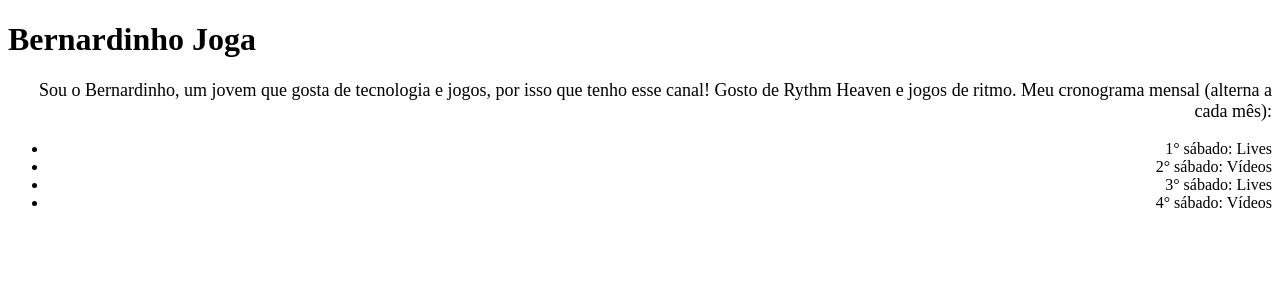
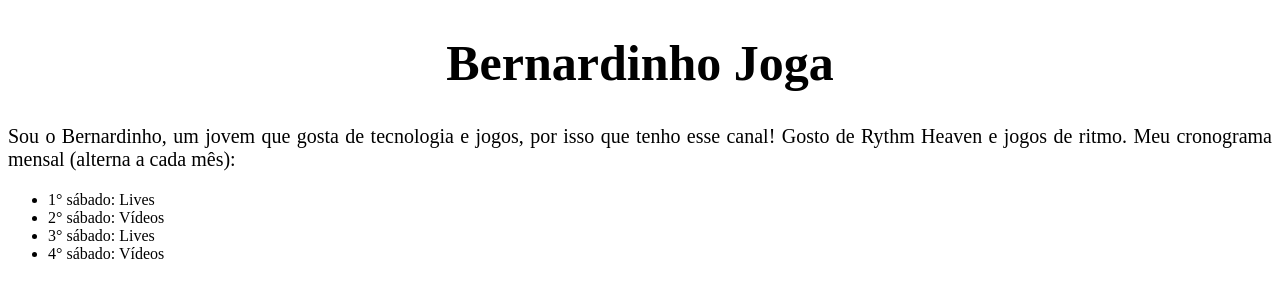
Before and after one commit to BernardinhoJoga/Site-do-canal, a plain HTML site: page index.html in a window 1280 px wide. Drawn offline with Linux system fonts and the light colour scheme.

Commit message:
Mudei o nome dos arquivos e mudei o estilo do site. Coloque uma fonte que gosto e a fonte do canal. Mudei a cor do texto.

```diff
--- a/estilo.css
+++ /dev/null
@@ -1,8 +0,0 @@
-p {
-  font-size: 18px;
-  text-align: right;
-}
-.lista {
-  text-align: right;
-  align-items: right;
-}
--- a/Site Bernardinho Joga.html
+++ b/index.html
@@ -3,13 +3,13 @@
 <head>
     <meta charset="UTF-8">
     <meta name="viewport" content="width=device-width, initial-scale=1.0">
-    <link rel="stylesheet" href="estilo.css">
+    <link rel="stylesheet" href="style.css">
     <title>Site Bernardinho Joga</title>
 </head>
 <body>
 <!--<h1>Por enquanto, já vou fazer a parte das lives</h1>-->
-<h1>Bernardinho Joga</h1>
-<p>Sou o Bernardinho, um jovem que gosta de tecnologia e jogos, por isso que tenho esse canal! Gosto de Rythm Heaven e jogos de ritmo.
+<h1 class="titulo">Bernardinho Joga</h1>
+<p class="paragrafo">Sou o Bernardinho, um jovem que gosta de tecnologia e jogos, por isso que tenho esse canal! Gosto de Rythm Heaven e jogos de ritmo.
 Meu cronograma mensal (alterna a cada mês):</p>
 <ul class="lista">
     <li>1° sábado: Lives</li>
--- /dev/null
+++ b/style.css
@@ -0,0 +1,18 @@
+p {
+  font-size: 18px;
+  text-align: right;
+}
+.lista {
+  align-items: right;
+  font-family: 'Kurokane';
+}
+.titulo {
+  text-align: center;
+  font-family: "BPimperial";
+  font-size: 50px;
+}
+.paragrafo {
+  font-family: 'Kurokane';
+  font-size: 20px;
+  text-align: justify;
+}
```
